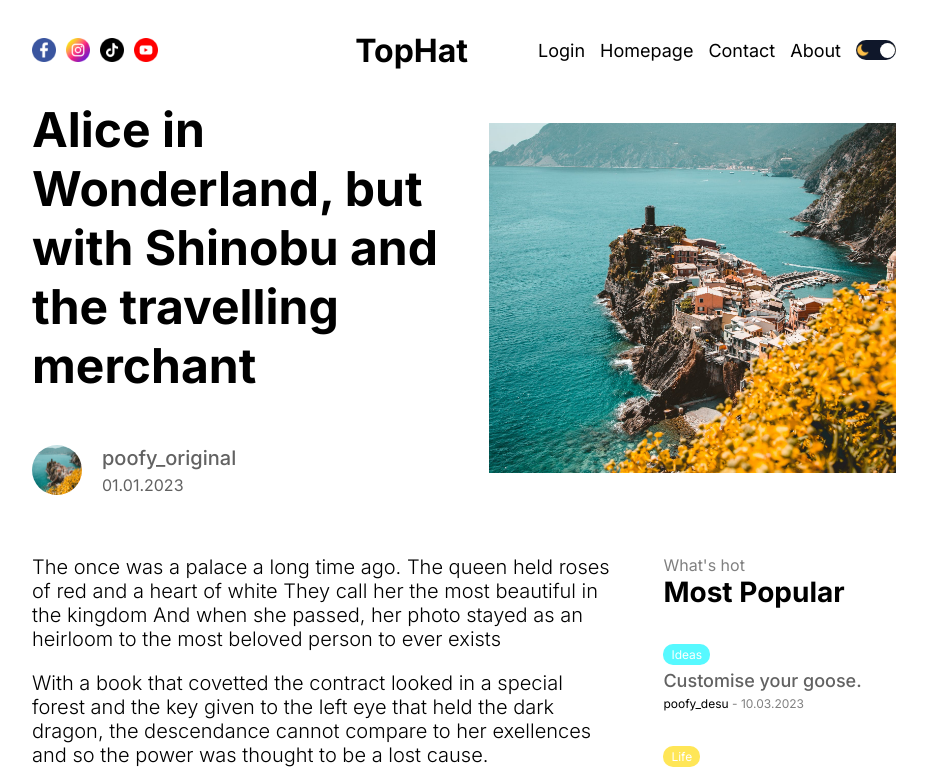
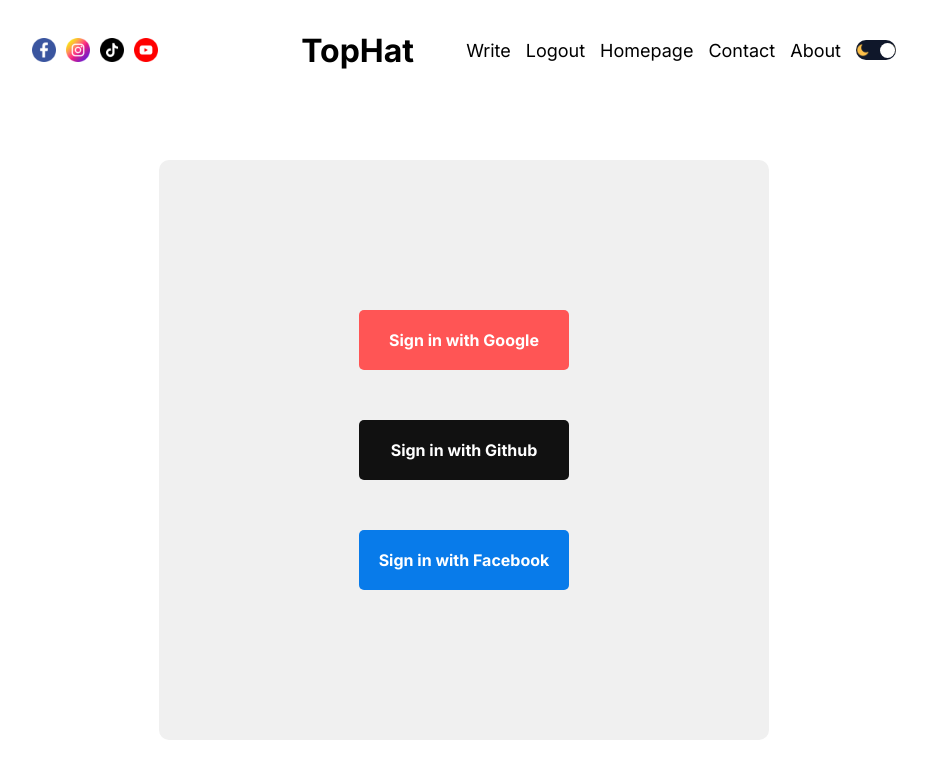
Before and after one commit to julia-rodrigo/tophat-blog, a Next.js app: page /login in a window 1280 px wide. Shown: the top 773 px of the page, without its empty margins (176-1103 px from the left). Built offline with nearby package versions, Linux system fonts and the light colour scheme.

Commit message:
feat: write UI

```diff
--- a/package.json
+++ b/package.json
@@ -13,6 +13,7 @@
     "eslint-config-next": "13.4.19",
     "next": "13.4.19",
     "react": "18.2.0",
-    "react-dom": "18.2.0"
+    "react-dom": "18.2.0",
+    "react-quill": "^2.0.0"
   }
 }
--- a/src/app/globals.css
+++ b/src/app/globals.css
@@ -50,6 +50,14 @@ a {
     padding-right: 80px;
 }
 
+.ql-container {
+    font-size: 28px !important;
+}
+
+.quill > .ql-container > .ql-editor.ql-blank::before {
+    color: #b3b3b1;
+}
+
 @media screen and (max-width:1566px) {
     .wrapper {
         max-width: 1366px;
--- /dev/null
+++ b/src/app/login/loginPage.module.css
@@ -0,0 +1,56 @@
+.container {
+    display: flex;
+    align-items: center;
+    justify-content: center;
+    margin-top: 60px;
+}
+
+.wrapper {
+    background: var(--softBg);
+    padding: 150px 200px;
+    display: flex;
+    flex-direction: column;
+    gap: 50px;
+    border-radius: 10px;
+}
+
+.socialButton {
+    padding: 20px;
+    border-radius: 5px;
+    border: none;
+    color: white;
+    font-weight: bold;
+    cursor: pointer;
+    display: flex;
+    align-items: center;
+    justify-content: center;
+}
+
+.socialButton:first-child {
+    background: #ff5555;
+}
+
+.socialButton:nth-child(2) {
+    background: #111;
+}
+
+.socialButton:nth-child(3) {
+    background: #087BEA;
+}
+
+@media screen and (max-width: 768px) {
+    .wrapper {
+        padding: 50px 100px;
+    }
+}
+
+@media screen and (max-width: 640px) {
+    .wrapper {
+        padding: 30px;
+    }
+
+    .socialButton {
+        font-weight: 400;
+        font-size: 14px;
+    }
+}
--- /dev/null
+++ b/src/app/login/page.jsx
@@ -0,0 +1,16 @@
+import React from 'react'
+import styles from './loginPage.module.css';
+
+const LoginPage = () => {
+  return (
+    <div className={styles.container}>
+        <div className={styles.wrapper}>
+            <div className={styles.socialButton}>Sign in with Google</div>
+            <div className={styles.socialButton}>Sign in with Github</div>
+            <div className={styles.socialButton}>Sign in with Facebook</div>
+        </div>
+    </div>
+  )
+}
+
+export default LoginPage
--- /dev/null
+++ b/src/app/write/writePage.module.css
@@ -0,0 +1,67 @@
+.container {
+
+}
+
+.editor {
+    display: flex;
+
+    flex-direction: column;
+
+    gap: 20px;
+    height: 700px;
+    position: relative;
+}
+
+.button, .addButton {
+    width: 36px;
+    height: 36px;
+    border-radius: 50%;
+    background-color: transparent;
+    border: 1px solid var(--textColor);
+    display: flex;
+    align-items: center;
+    justify-content: center;
+    cursor: pointer;
+}
+
+.addButton {
+    border-color: #1a8917;
+}
+
+.add {
+    display: flex;
+    gap: 20px;
+    background-color: var(--bg);
+    position: absolute;
+    z-index: 999;
+    width: 100%;
+    left: 50px;
+}
+
+.input {
+    padding: 50px;
+    font-size: 64px;
+    border: none;
+    outline: none;
+    background-color: transparent;
+}
+
+.input::placeholder {
+    color: #b3b3b1;
+}
+
+.textArea {
+    width: 100%;
+}
+
+.publish {
+    position: absolute;
+    top: 30px;
+    right: 20px;
+    padding: 10px 20px;
+    border: none;
+    background-color: #1a8917;
+    color: white;
+    cursor: pointer;
+    border-radius: 20px;
+}
--- a/src/components/authLinks/AuthLinks.jsx
+++ b/src/components/authLinks/AuthLinks.jsx
@@ -7,7 +7,7 @@ import Link from 'next/link';
 const AuthLinks = () => {
   const [ open, setOpen ] = useState(false);
 
-  const status = "notauthenticated";
+  const status = "authenticated";
 
   return (
     <>
```
Also changed, not shown: src/app/write/page.jsx (added, +47 -0 lines), 1 other file (tests, documents, lock files or other folders).
